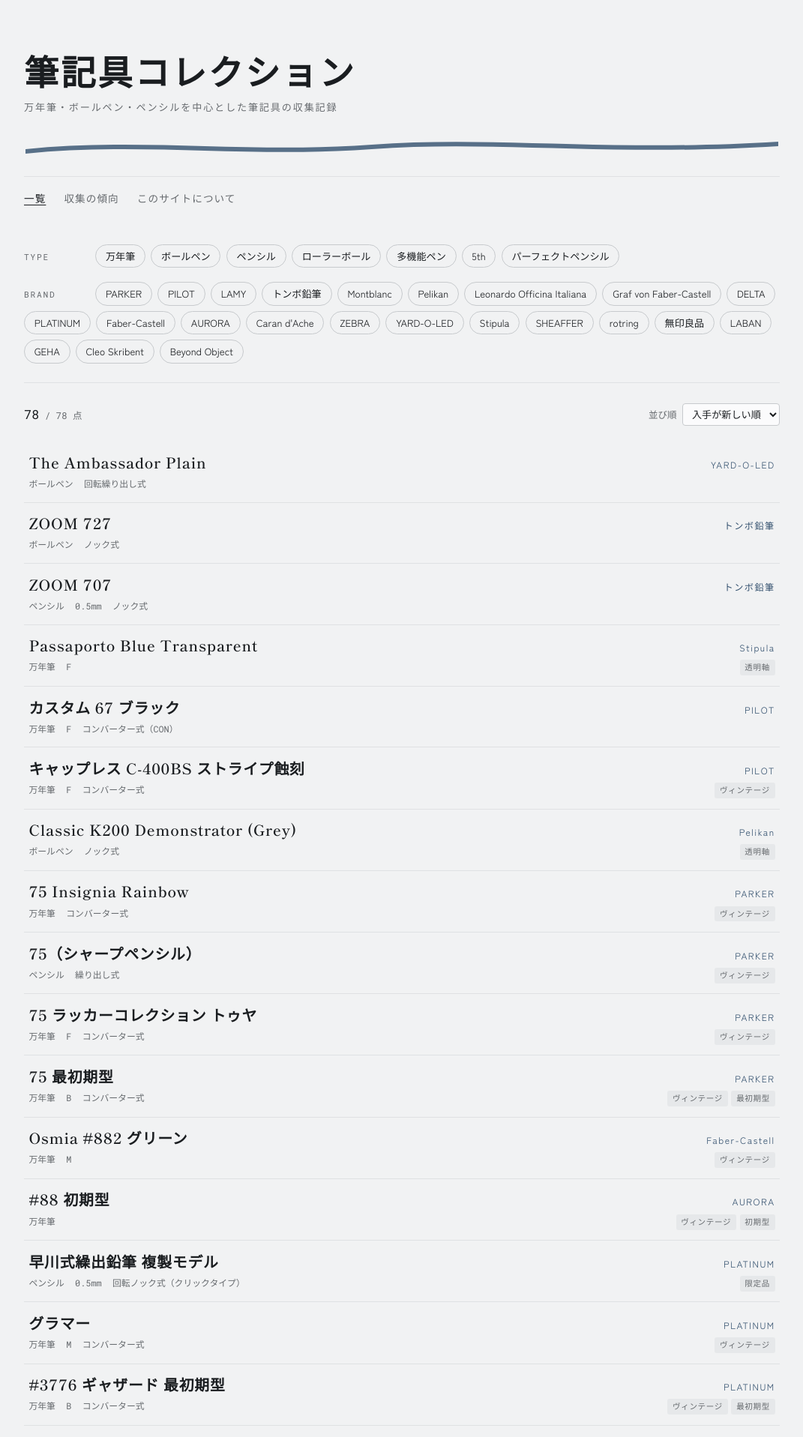
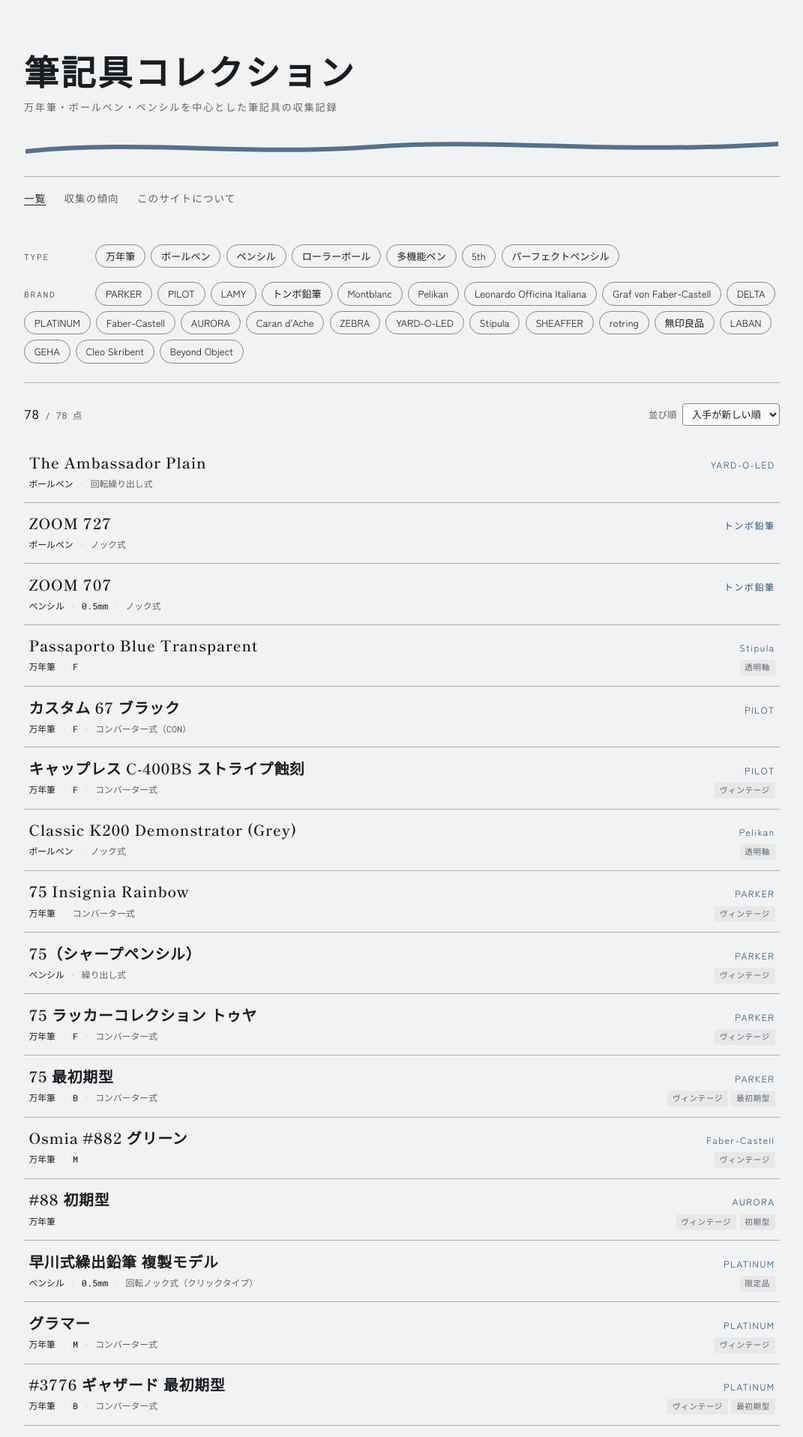
Before and after one commit to mono121/penpocket, a Jekyll site: the page built from index.html, in a window 1280 px wide. Shown: the top 1917 px of the page at 75% size, without its empty margins (104-1175 px from the left). Built offline with Jekyll 4.4.1, drawn with Linux system fonts in a browser that asks for light colours.

Commit message:
Make the rules visible and the spec line readable
The page read as one flat tone. Measuring the palette showed why: the
text was fine — 15:1 for a title, 7.4:1 for a brand — but the lines that
separate things were not there at all. A row divider sat at 1.17:1 and a
chip outline at 1.47:1, against the 3:1 that WCAG asks of anything you
need to see to work the interface. Seventy-eight rows with no visible
boundary between them look like one block.

The greys are derived from target ratios now rather than picked by eye:
2.0:1 for dividers, 3.2:1 for the outlines of controls, and a --muted
that clears 4.5:1 on the tag background as well as on paper, which it
previously missed at 4.37:1. Hover had been borrowing --paper-raised, a
token that also colours pressed chip text and panel backgrounds, so it
could not be darkened without side effects; it has its own token now.
All sixteen pairs pass in both schemes.

The spec line had a second problem: type, nib and mechanism were all the
same grey at the same weight, so there was no telling which was which.
They carry classes now and step down in emphasis — type darkest and
slightly heavier, mechanism lightest — with a faint separator between.

Mechanism is dropped from the list on a narrow screen. It is the longest
field and it loses to the tags, which do not give up width; the result
was a row ending in a separator with nothing after it. Type and nib
always fit, nothing is truncated, and the mechanism is still on the
pen's own page.

Co-Authored-By: Claude Opus 5 <noreply@anthropic.com>

```diff
--- a/assets/css/style.css
+++ b/assets/css/style.css
@@ -1,13 +1,17 @@
+/* 罫線と枠線は背景とのコントラスト比で決めている。
+   --rule は 2.0:1、操作部品の輪郭になる --rule-strong は WCAG 1.4.11 の 3:1 以上、
+   --muted は本文基準の 4.5:1 をタグ背景の上でも満たす値。 */
 :root {
   --paper: #f1f2f3;
   --paper-raised: #fbfbfc;
-  --rule: #dfe1e3;
-  --rule-strong: #c7cacd;
+  --hover: #d4d6d8;
+  --rule: #acadaf;
+  --rule-strong: #858789;
   --ink: #1a1d20;
   --ink-blue: #33506e;
   --accent-2: #4a5c46;
   --tag-bg: #e6e8ea;
-  --muted: #676b6f;
+  --muted: #5f6367;
   --font-display: "Shippori Mincho", serif;
   --font-body: "Zen Kaku Gothic New", sans-serif;
   --font-data: "Roboto Mono", monospace;
@@ -18,8 +22,9 @@
   :root {
     --paper: #17191b;
     --paper-raised: #1e2124;
-    --rule: #2c2f33;
-    --rule-strong: #43474c;
+    --hover: #2b2e33;
+    --rule: #464b51;
+    --rule-strong: #636971;
     --ink: #e2e4e6;
     --ink-blue: #8fadd0;
     --accent-2: #93a88d;
@@ -225,7 +230,7 @@ a { color: var(--ink-blue); text-underline-offset: 3px; }
   transition: background 0.12s;
 }
 
-.entry:hover { background: var(--paper-raised); }
+.entry:hover { background: var(--hover); }
 
 .entry__name { display: contents; }
 
@@ -279,7 +284,20 @@ a { color: var(--ink-blue); text-underline-offset: 3px; }
   display: flex;
   flex-wrap: nowrap;
   overflow: hidden;
-  gap: 0 0.9rem;
+  gap: 0 0.5rem;
+}
+
+/* 種類・字幅・機構が同じ濃さで並ぶと、どれが何なのか読み取れない。
+   種類を最も濃く、機構を最も淡くし、間に区切りを入れて境目を示す。 */
+.entry__type { color: var(--ink); font-weight: 500; }
+.entry__nib { color: var(--ink); }
+.entry__mech { color: var(--muted); }
+
+.entry__spec span + span::before {
+  content: "·";
+  margin-right: 0.5rem;
+  color: var(--rule);
+  font-weight: 400;
 }
 
 /* 種類・字幅は短く、削ると意味が変わる（EF が E になるなど）ので縮めない。
@@ -569,7 +587,11 @@ a { color: var(--ink-blue); text-underline-offset: 3px; }
   .entry__title { grid-column: 1 / -1; font-size: 1.06rem; }
   .entry__brand { grid-column: 1; grid-row: 2; max-width: 45vw; font-size: 0.68rem; margin-top: 0.2rem; }
   .entry__meta { grid-column: 2; grid-row: 2; }
-  .entry__spec { font-size: 0.7rem; gap: 0 0.7rem; }
+  .entry__spec { font-size: 0.7rem; }
+
+  /* 機構名は長く、タグと競合して読めない断片になる。狭い画面では出さない。
+     種類と字幅だけなら必ず収まり、どれが種類かも一目で分かる。詳細ページには出る。 */
+  .entry__mech { display: none; }
 
   /* 見出し行（ラベル＋件数）とチップ列を分け、チップ列だけ畳めるようにする。 */
   .filters { margin-top: 1.6rem; }
--- a/build_preview.py
+++ b/build_preview.py
@@ -174,7 +174,7 @@ ledger.innerHTML = PENS.map(p => `
      data-brand-name="${{esc(p.brand_name)}}" data-acquired="${{p.acquired}}">
     <p class="entry__name"><span class="entry__title">${{esc(p.title)}}</span><span class="entry__brand">${{esc(p.brand_name)}}</span></p>
     <div class="entry__meta">
-      <p class="entry__spec"><span>${{esc(p.type)}}</span>${{p.nib ? `<span>${{esc(p.nib)}}</span>` : ''}}${{p.line_width ? `<span>${{p.line_width}}mm</span>` : ''}}${{p.mechanism ? `<span>${{esc(p.mechanism)}}</span>` : ''}}</p>
+      <p class="entry__spec"><span class="entry__type">${{esc(p.type)}}</span>${{p.nib ? `<span class="entry__nib">${{esc(p.nib)}}</span>` : ''}}${{p.line_width ? `<span class="entry__nib">${{p.line_width}}mm</span>` : ''}}${{p.mechanism ? `<span class="entry__mech">${{esc(p.mechanism)}}</span>` : ''}}</p>
       ${{(p.tags||[]).length ? `<p class="entry__tags">${{(p.tags||[]).map(t=>`<span>${{esc(t)}}</span>`).join('')}}</p>` : ''}}
     </div>
   </a>`).join('') + `<p class="empty" id="empty"${{PENS.length ? ' hidden' : ''}}>${{PENS.length ? '条件に合う筆記具はありません。絞り込みを外してください。' : 'まだ筆記具が登録されていません。'}}</p>`;
--- a/index.html
+++ b/index.html
@@ -67,11 +67,12 @@ title: 一覧
         {% comment %}.entry はグリッド。タイトル・ブランド・仕様行を直接の子にするため、囲みの div は置かない{% endcomment %}
         <p class="entry__name"><span class="entry__title">{{ pen.title }}</span><span class="entry__brand">{{ b.name | default: pen.brand }}</span></p>
         <div class="entry__meta">
+          {% comment %}同じ見た目で並ぶとどれが種類か分からないため、項目ごとに区分を持たせて濃さを変える{% endcomment %}
           <p class="entry__spec">
-            <span>{{ pen.type }}</span>
-            {% if pen.nib %}<span>{{ pen.nib }}</span>{% endif %}
-            {% if pen.line_width %}<span>{{ pen.line_width }}mm</span>{% endif %}
-            {% if pen.mechanism %}<span>{{ pen.mechanism }}</span>{% endif %}
+            <span class="entry__type">{{ pen.type }}</span>
+            {% if pen.nib %}<span class="entry__nib">{{ pen.nib }}</span>{% endif %}
+            {% if pen.line_width %}<span class="entry__nib">{{ pen.line_width }}mm</span>{% endif %}
+            {% if pen.mechanism %}<span class="entry__mech">{{ pen.mechanism }}</span>{% endif %}
           </p>
           {% comment %}Jekyll は tags を [] で補うため、空配列が真になる Liquid では件数で判定する{% endcomment %}
           {% if pen.tags.size > 0 %}<p class="entry__tags">{% for t in pen.tags %}<span>{{ t }}</span>{% endfor %}</p>{% endif %}
```
